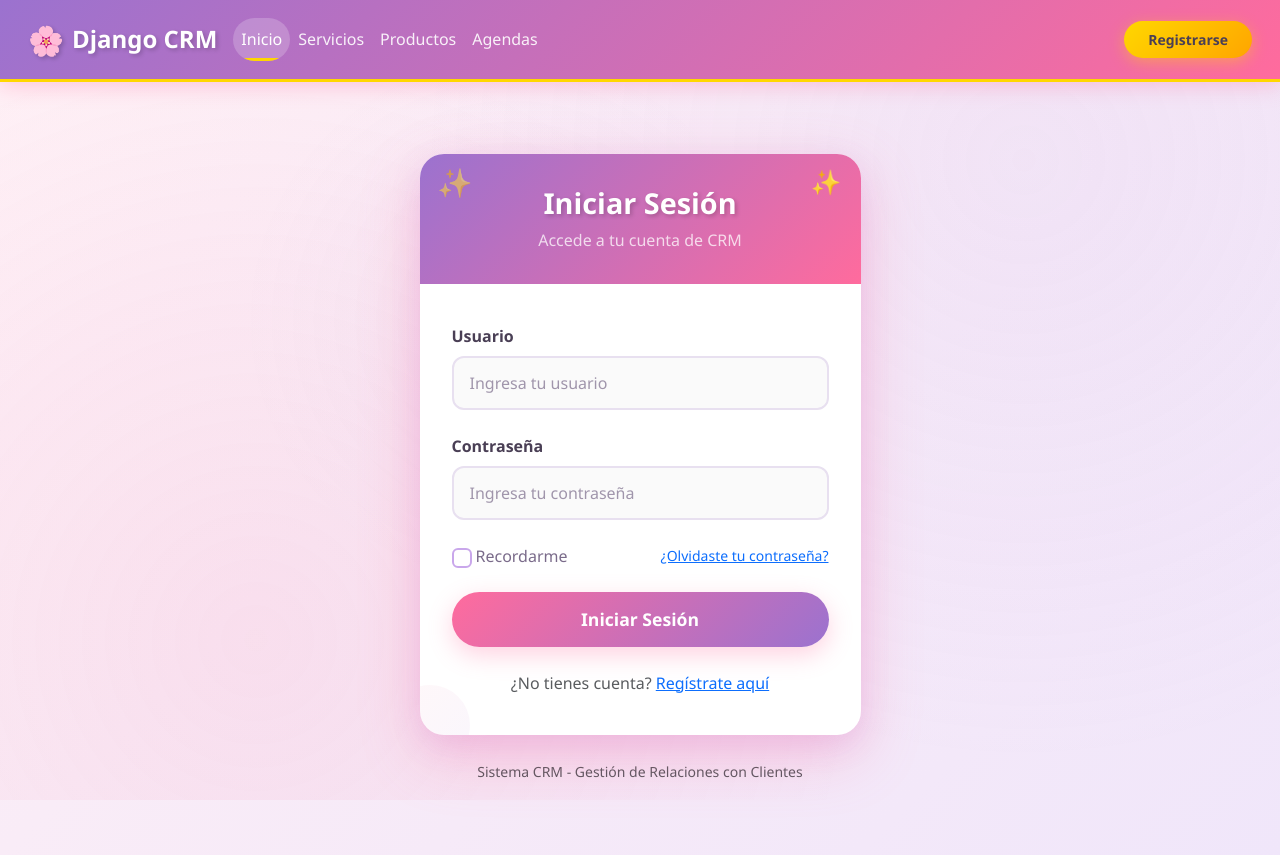
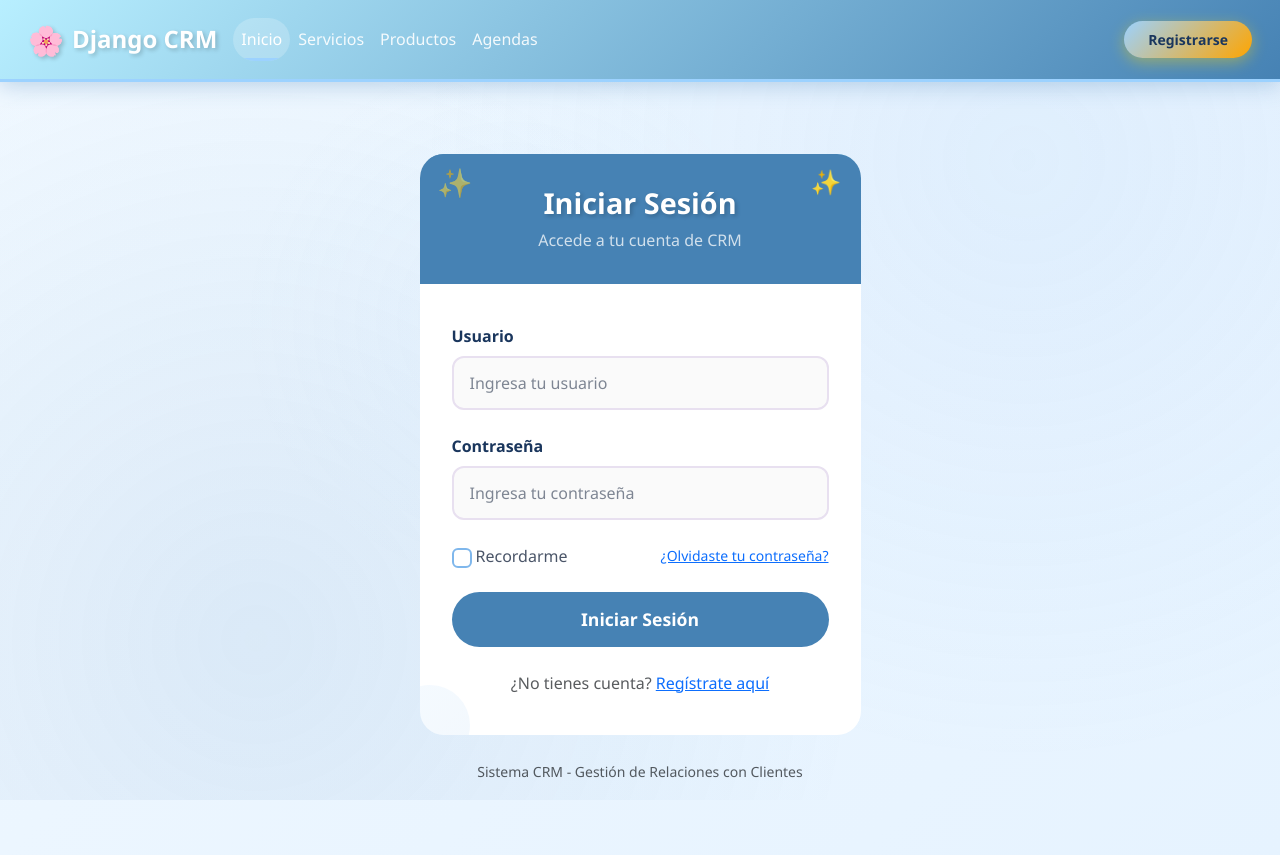
Before and after one commit to lunavhoyos/clase_dj_Ficha_3147211, a Django app: page / in a window 1280 px wide. Run offline with Django 5.2, Linux system fonts and the light colour scheme; some libraries are stand-ins or nearby versions.

Commit message:
Recuperacion

```diff
--- a/desktop.ini
+++ /dev/null
@@ -1,4 +0,0 @@
-[ViewState]
-Mode=
-Vid=
-FolderType=Generic
--- a/inventario_django/dcrm/dcrm/settings.py
+++ b/inventario_django/dcrm/dcrm/settings.py
@@ -80,7 +80,7 @@ DATABASES = {
         'ENGINE': 'django.db.backends.mysql',
         'NAME': 'cliente',
         'USER': 'root',
-        'PASSWORD': '1234',
+        'PASSWORD': '',
         'HOST': 'localhost',
         'PORT': '3306',
 
--- a/inventario_django/dcrm/mysql.py
+++ b/inventario_django/dcrm/mysql.py
@@ -1,8 +1,8 @@
 import mysql.connector
 dataBase = mysql.connector.connect(
     host = "localhost",
-    user = "Luna_18",
-    passwd = "15miope2008")
+    user = "root",
+    passwd = "")
 
 # Se crrea un cursor para recorrer las filas y las columnas de la base de datos
 cursorObject = dataBase.cursor()#Se creea un cursor para ejecutar comandos SQL
--- a/inventario_django/dcrm/website/templates/home.html
+++ b/inventario_django/dcrm/website/templates/home.html
@@ -11,29 +11,29 @@
                 <div class="decoration-dots decoration-dots-2"></div>
                 <div class="card-body text-center">
                     <div class="mb-4">
-                        <h1 style="font-size: 3rem; background: linear-gradient(135deg, var(--primary-pink), var(--primary-purple)); -webkit-background-clip: text; -webkit-text-fill-color: transparent; background-clip: text;">CRM Dashboard</h1>
+                        <h1 style="font-size: 3rem; background: linear-gradient(135deg, var(--primary-color), var(--primary-color)); -webkit-background-clip: text; -webkit-text-fill-color: transparent; background-clip: text;">CRM Dashboard</h1>
                     </div>
                     <h3>Bienvenido/a, {{ user.first_name|default:user.username }}</h3>
                     <p class="text-muted mt-3 fs-5">
                         Has iniciado sesión exitosamente en tu Panel de CRM
                     </p>
-                    <hr class="my-4" style="border-color: var(--primary-rose);">
+                    <hr class="my-4" style="border-color: var(--accent-color);">
                     <div class="row mt-4">
                         <div class="col-md-4 mb-3">
                             <div class="p-3 rounded-4" style="background: linear-gradient(135deg, rgba(255,107,157,0.1), rgba(201,167,235,0.1));">
-                                <h6 class="mt-2 mb-1" style="color: var(--primary-purple);">Dashboard</h6>
+                                <h6 class="mt-2 mb-1" style="color: var(--primary-color);">Dashboard</h6>
                                 <small class="text-muted">Gestiona tu información</small>
                             </div>
                         </div>
                         <div class="col-md-4 mb-3">
                             <div class="p-3 rounded-4" style="background: linear-gradient(135deg, rgba(255,107,157,0.1), rgba(201,167,235,0.1));">
-                                <h6 class="mt-2 mb-1" style="color: var(--primary-purple);">Clientes</h6>
+                                <h6 class="mt-2 mb-1" style="color: var(--primary-color);">Clientes</h6>
                                 <small class="text-muted">Administra clientes</small>
                             </div>
                         </div>
                         <div class="col-md-4 mb-3">
                             <div class="p-3 rounded-4" style="background: linear-gradient(135deg, rgba(255,107,157,0.1), rgba(201,167,235,0.1));">
-                                <h6 class="mt-2 mb-1" style="color: var(--primary-purple);">Configuración</h6>
+                                <h6 class="mt-2 mb-1" style="color: var(--primary-color);">Configuración</h6>
                                 <small class="text-muted">Personaliza tu cuenta</small>
                             </div>
                         </div>
--- a/inventario_django/dcrm/website/templates/static/css/custom.css
+++ b/inventario_django/dcrm/website/templates/static/css/custom.css
@@ -1,22 +1,23 @@
 /* ========================================
-   🎀 DASHBOARD LILI - ESTILO CUTE PROFESIONAL 🎀
+   DASHBOARD  - ESTILO
    ======================================== */
 
 /* === VARIABLES DE COLORES === */
 :root {
-    --primary-pink: #FF6B9D;
-    --primary-lavender: #C9A7EB;
-    --primary-purple: #9B72CF;
-    --primary-rose: #FFB6C1;
-    --accent-gold: #FFD700;
-    --accent-coral: #FF7F7F;
-    --bg-gradient-start: #FFF0F5;
-    --bg-gradient-end: #F0E6FA;
+    --primary-color: #4682B4;
+    --secondary-color: #7FB7EC;
+    --accent-color: #9CD2FF;
+    --light-accent: #B8EFFF;
+    --extra-light: #D5FFFF;
+    --almost-white: #F3FFFF;
+    --white: #FFFFFF;
+    --bg-gradient-start: #F0F8FF;
+    --bg-gradient-end: #E6F3FF;
     --card-bg: #FFFFFF;
-    --text-dark: #4A3F55;
-    --text-light: #7A6B8A;
-    --shadow-pink: rgba(255, 107, 157, 0.3);
-    --shadow-lavender: rgba(201, 167, 235, 0.3);
+    --text-dark: #1A365D;
+    --text-light: #4A5568;
+    --shadow-primary: rgba(70, 130, 180, 0.3);
+    --shadow-secondary: rgba(127, 183, 236, 0.3);
 }
 
 /* === ESTILOS GLOBALES === */
@@ -35,19 +36,19 @@ body::before {
     right: 0;
     bottom: 0;
     background-image:
-        radial-gradient(circle at 20% 80%, rgba(255, 107, 157, 0.1) 0%, transparent 50%),
-        radial-gradient(circle at 80% 20%, rgba(201, 167, 235, 0.1) 0%, transparent 50%),
-        radial-gradient(circle at 40% 40%, rgba(155, 114, 207, 0.05) 0%, transparent 30%);
+        radial-gradient(circle at 20% 80%, rgba(70, 130, 180, 0.1) 0%, transparent 50%),
+        radial-gradient(circle at 80% 20%, rgba(127, 183, 236, 0.1) 0%, transparent 50%),
+        radial-gradient(circle at 40% 40%, rgba(156, 210, 255, 0.05) 0%, transparent 30%);
     pointer-events: none;
     z-index: -1;
 }
 
 /* === NAVBAR PERSONALIZADO === */
 .navbar-lili {
-    background: linear-gradient(135deg, var(--primary-purple) 0%, var(--primary-pink) 100%);
-    box-shadow: 0 4px 20px var(--shadow-pink);
+    background: linear-gradient(135deg, var(--light-accent) 0%, var(--primary-color) 100%);
+    box-shadow: 0 4px 20px var(--shadow-primary);
     padding: 0.8rem 1rem;
-    border-bottom: 3px solid var(--accent-gold);
+    border-bottom: 3px solid var(--accent-color);
 }
 
 .navbar-lili .navbar-brand {
@@ -62,7 +63,7 @@ body::before {
 }
 
 .navbar-lili .navbar-brand:hover {
-    color: var(--accent-gold);
+    color: var(--accent-color);
     transform: scale(1.05);
 }
 
@@ -88,7 +89,7 @@ body::before {
     left: 50%;
     width: 0;
     height: 3px;
-    background: var(--accent-gold);
+    background: var(--accent-color);
     transition: all 0.3s ease;
     transform: translateX(-50%);
     border-radius: 2px;
@@ -120,7 +121,7 @@ body::before {
 }
 
 .navbar-lili .navbar-toggler:hover {
-    border-color: var(--accent-gold);
+    border-color: var(--accent-color);
     background: rgba(255, 255, 255, 0.1);
 }
 
@@ -129,7 +130,7 @@ body::before {
 }
 
 .navbar-lili .btn-nav {
-    background: linear-gradient(135deg, var(--accent-gold) 0%, #FFA500 100%);
+    background: linear-gradient(135deg, var(--accent-color) 0%, #FFA500 100%);
     color: var(--text-dark);
     font-weight: 600;
     border: none;
@@ -142,7 +143,7 @@ body::before {
 .navbar-lili .btn-nav:hover {
     transform: translateY(-2px);
     box-shadow: 0 6px 20px rgba(255, 215, 0, 0.5);
-    background: linear-gradient(135deg, #FFA500 0%, var(--accent-gold) 100%);
+    background: linear-gradient(135deg, #FFA500 0%, var(--accent-color) 100%);
 }
 
 /* === CARD DE LOGIN === */
@@ -164,11 +165,11 @@ body::before {
     left: 0;
     right: 0;
     height: 6px;
-    background: linear-gradient(90deg, var(--primary-pink), var(--primary-lavender), var(--accent-gold), var(--primary-coral));
+    background: linear-gradient(90deg, var(--primary-color), var(--secondary-color), var(--accent-color), var(--light-accent));
 }
 
 .login-card .card-header {
-    background: linear-gradient(135deg, var(--primary-purple) 0%, var(--primary-pink) 100%);
+    background: linear-gradient(135deg, var(--primary-color) 0%, var(--primary-color) 100%);
     color: white;
     text-align: center;
     padding: 2rem 1.5rem;
@@ -235,7 +236,7 @@ body::before {
 }
 
 .login-form .form-control:focus {
-    border-color: var(--primary-pink);
+    border-color: var(--primary-color);
     box-shadow: 0 0 0 4px var(--shadow-pink);
     background: #FFFFFF;
     transform: scale(1.02);
@@ -256,7 +257,7 @@ body::before {
     top: 50%;
     transform: translateY(-50%);
     z-index: 10;
-    color: var(--primary-purple);
+    color: var(--primary-color);
     font-size: 1.2rem;
 }
 
@@ -269,13 +270,13 @@ body::before {
     width: 20px;
     height: 20px;
     border-radius: 6px;
-    border: 2px solid var(--primary-lavender);
+    border: 2px solid var(--secondary-color);
     transition: all 0.3s ease;
 }
 
 .login-form .form-check-input:checked {
-    background: linear-gradient(135deg, var(--primary-pink), var(--primary-purple));
-    border-color: var(--primary-pink);
+    background: linear-gradient(135deg, var(--primary-color), var(--primary-color));
+    border-color: var(--primary-color);
     box-shadow: 0 0 10px var(--shadow-pink);
 }
 
@@ -291,7 +292,7 @@ body::before {
 
 /* === BOTÓN DE LOGIN === */
 .btn-login {
-    background: linear-gradient(135deg, var(--primary-pink) 0%, var(--primary-purple) 100%);
+    background: linear-gradient(135deg, var(--primary-color) 0%, var(--primary-color) 100%);
     color: white;
     font-weight: 700;
     font-size: 1.1rem;
@@ -349,7 +350,7 @@ body::before {
     left: 0;
     right: 0;
     height: 6px;
-    background: linear-gradient(90deg, var(--primary-pink), var(--primary-lavender), var(--accent-gold));
+    background: linear-gradient(90deg, var(--primary-color), var(--secondary-color), var(--accent-color));
 }
 
 .welcome-card .card-body {
@@ -357,7 +358,7 @@ body::before {
 }
 
 .welcome-card h3 {
-    background: linear-gradient(135deg, var(--primary-pink), var(--primary-purple));
+    background: linear-gradient(135deg, var(--primary-color), var(--primary-color));
     -webkit-background-clip: text;
     -webkit-text-fill-color: transparent;
     background-clip: text;
@@ -393,7 +394,7 @@ body::before {
     width: 100px;
     height: 100px;
     border-radius: 50%;
-    background: linear-gradient(135deg, var(--primary-rose), var(--primary-lavender));
+    background: linear-gradient(135deg, var(--accent-color), var(--secondary-color));
     opacity: 0.1;
 }
 
@@ -439,14 +440,14 @@ body::before {
 }
 
 .login-form .form-text a {
-    color: var(--primary-pink);
+    color: var(--primary-color);
     text-decoration: none;
     font-weight: 600;
     transition: color 0.3s ease;
 }
 
 .login-form .form-text a:hover {
-    color: var(--primary-purple);
+    color: var(--primary-color);
     text-decoration: underline;
 }
 
```
Also changed, not shown: inventario_django/dcrm/website/templates/registro.html (+4 -4 lines).
